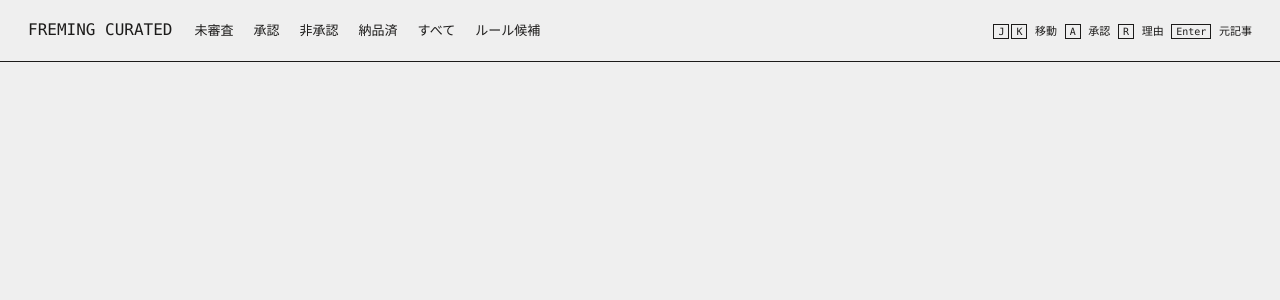
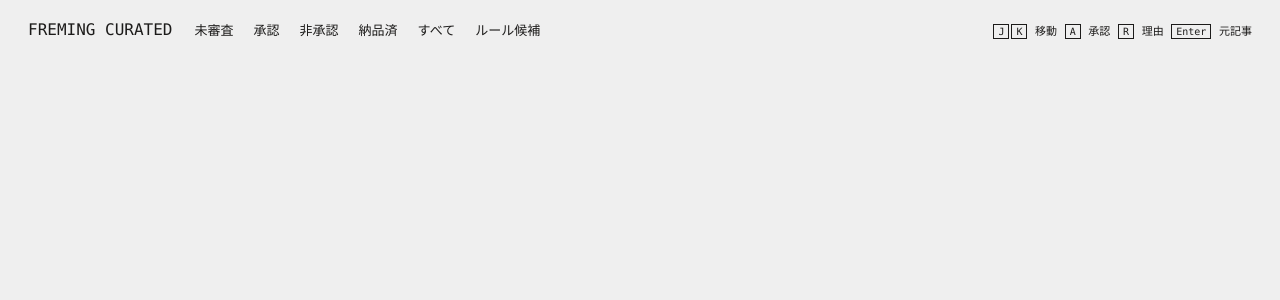
Before and after one commit to frmg-jp/ig-post, a Python web app: template src/freming/web/templates/base.html in a window 1280 px wide. Shown: the top 300 px of the page. Run offline with Jinja, Linux system fonts and the light colour scheme; the template is opened without the code that fills it, so the values that code supplies are empty.

Commit message:
ヘッダーの下の罫をなくす
区切りは余白で作る。ヘッダは sticky で地色も同じなので、スクロールすると
本文がそのまま下へ潜り込む。罫が無くなったぶん、下の余白を 12px から
16px に広げてある。

Co-Authored-By: Claude Opus 5 <noreply@anthropic.com>
Claude-Session: https://claude.ai/code/session_01PMcYQaorqBgXWWpmxThNNL

```diff
--- a/src/freming/web/templates/base.html
+++ b/src/freming/web/templates/base.html
@@ -89,10 +89,11 @@
   }
 
   /* ---- マストヘッド ------------------------------------------------- */
+  /* 罫は引かない。地色が同じで sticky なので、スクロールすると本文が
+     ヘッダの下へ潜り込む。区切りは余白で作る。 */
   header {
     position: sticky; top: 0; z-index: 10; background: var(--bg);
-    border-bottom: 1px solid var(--line-strong);
-    padding: 14px 28px 12px;
+    padding: 14px 28px 16px;
     display: flex; gap: 22px; align-items: baseline; flex-wrap: wrap;
   }
   /* 本家のロゴ「FRMG™」と同じ、等幅・大文字・字送りなし */
```
